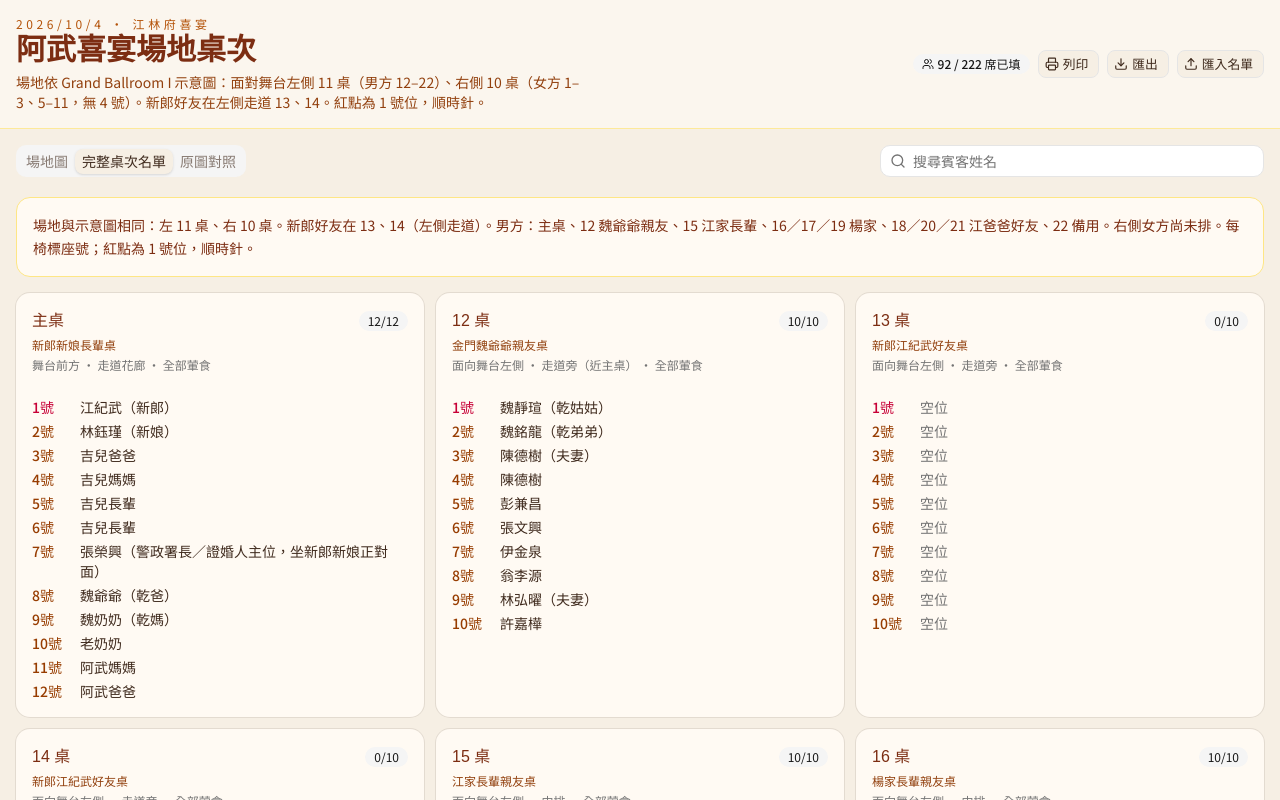
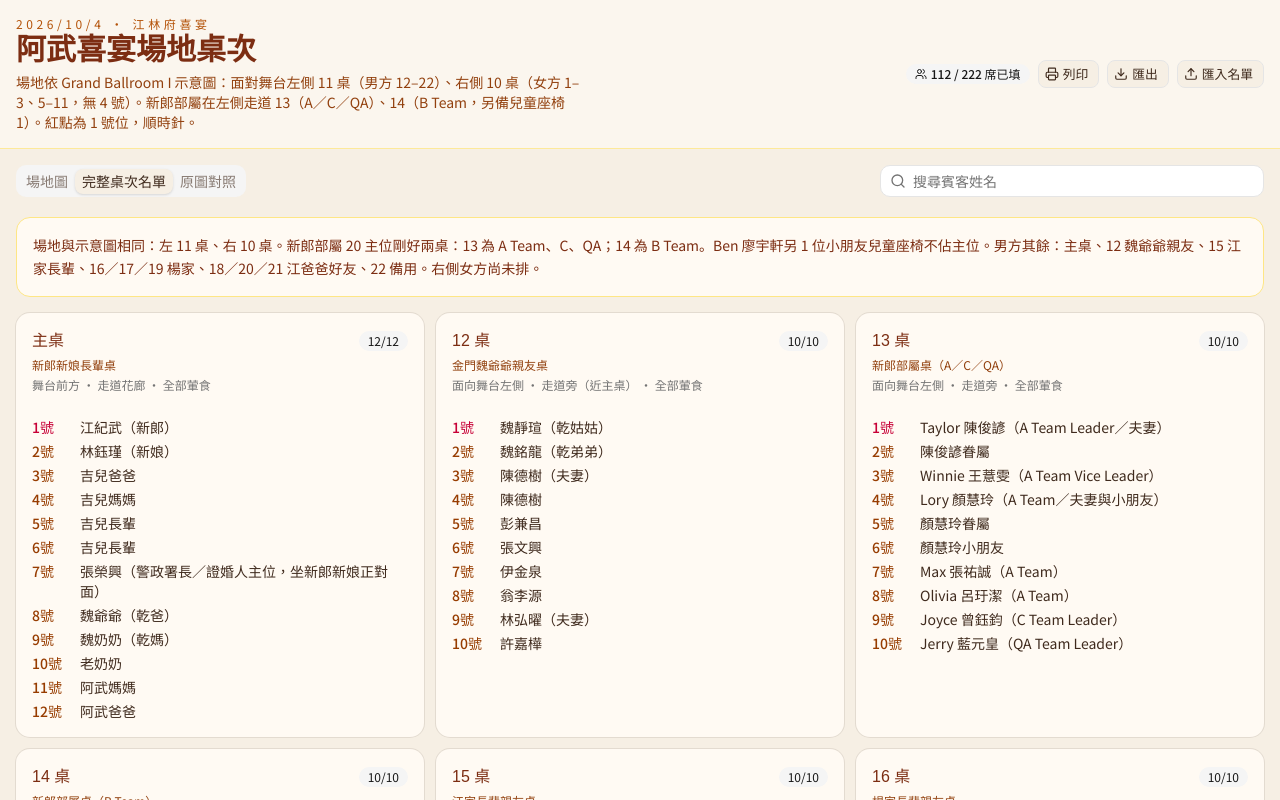
Before and after one commit to g51014/2026-wedding_seating, a Next.js app: page / in a window 1280 px wide. Both pictures are taken after a click on the tab "完整桌次名單". Shown: the top 800 px of the page. Built offline with nearby package versions, Linux system fonts and the light colour scheme.

Commit message:
Seat the groom's team on tables 13 and 14.
A/C/QA fill table 13 and B Team fills table 14 (20 main seats). Note Ben Liao's extra child on a high chair that does not take a main seat.

Co-authored-by: william <william@g5studio.group>

```diff
--- a/index.html
+++ b/index.html
@@ -43,7 +43,7 @@
 <header>
   <div class="sub">2026／10／4 · 江林府 THE GRAND BALLROOM I</div>
   <h1>紀武結婚喜宴場地桌次</h1>
-  <p class="note">場地依 Grand Ballroom I 示意圖：面對舞台<b>左側 11 桌</b>（男方 12–22）、<b>右側 10 桌</b>（女方 1–3、5–11，無 4 號）。新郎好友在左側走道 <b>13、14</b>。每椅標座號，紅點為 1 號位，其餘順時針。主桌 12 席，其餘 10 席。</p>
+  <p class="note">場地依 Grand Ballroom I 示意圖：面對舞台<b>左側 11 桌</b>（男方 12–22）、<b>右側 10 桌</b>（女方 1–3、5–11，無 4 號）。新郎部屬在左側走道 <b>13（A／C／QA）、14（B Team）</b>，20 主位剛好兩桌；14 桌另備兒童座椅 1。每椅標座號，紅點為 1 號位，其餘順時針。主桌 12 席，其餘 10 席。</p>
   <p class="legend"><span class="dot" style="background:#e11d48"></span>1 號位<span class="dot" style="background:#7c2d12"></span>已入座<span class="dot" style="background:#15803d"></span>素食<span class="dot" style="background:#fff7ed;border:1px solid #b45309"></span>空位</p>
 </header>
 <div class="layout">
@@ -68,8 +68,8 @@ const TABLES = [
   {id:"10", label:"10", title:"女方（未排）", seats:10, diet:"", x:920, y:750, zone:"面向舞台右側 · 靠牆"},
   {id:"11", label:"11", title:"女方（未排）", seats:10, diet:"", x:920, y:950, zone:"面向舞台右側 · 靠牆"},
   {id:"12", label:"12", title:"金門魏爺爺親友桌", seats:10, diet:"全部葷食", x:455, y:450, zone:"面向舞台左側 · 走道旁（近主桌）"},
-  {id:"13", label:"13", title:"新郎江紀武好友桌", seats:10, diet:"全部葷食", x:455, y:650, zone:"面向舞台左側 · 走道旁"},
-  {id:"14", label:"14", title:"新郎江紀武好友桌", seats:10, diet:"全部葷食", x:455, y:850, zone:"面向舞台左側 · 走道旁"},
+  {id:"13", label:"13", title:"新郎部屬桌（A／C／QA）", seats:10, diet:"全部葷食", x:455, y:650, zone:"面向舞台左側 · 走道旁"},
+  {id:"14", label:"14", title:"新郎部屬桌（B Team）", seats:10, diet:"全部葷食 · 另備兒童座椅 1（廖宇軒小朋友，不佔主位）", x:455, y:850, zone:"面向舞台左側 · 走道旁"},
   {id:"15", label:"15", title:"江家長輩親友桌", seats:10, diet:"全部葷食", x:325, y:350, zone:"面向舞台左側 · 中排"},
   {id:"16", label:"16", title:"楊家長輩親友桌", seats:10, diet:"全部葷食", x:325, y:550, zone:"面向舞台左側 · 中排"},
   {id:"17", label:"17", title:"楊家長輩親友桌", seats:10, diet:"全部葷食", x:325, y:750, zone:"面向舞台左側 · 中排"},
@@ -90,8 +90,8 @@ const GUESTS = {
   "18":["張國雄（保一總隊長）","劉傳璽（師大教授）","林國平（前國民黨金門主委）","黃維堅（金門消防局科長）夫妻","黃維堅","林存讓（新北市警局警友會）","李晃旭（夫妻）","李晃旭","張榮貴（Ai3智能公司董事長）夫妻","張榮貴"],
   "20":["廖恆裕（桃園市警察局長）","張厚齊（警政署專門委員）·素食","潘志成（警政署督察）","李天文（扶輪社社長）","林茂松（調查局科長退休）","王英郁（高雄同學退休）","揚威孫（天威保全董事長）","曾啟彥（高雄市警局督察）","蔡上機（命理大師）","李承龍（警專教授）"],
   "21":["楊鄉懿（情報局處長）夫妻","楊鄉懿","楊進豐（情報局副處長）","李皇德（利優生醫總經理）","張永辛（利優生醫）","林天福（桃園金門同鄉會長）夫妻","林天福","江志成（智順科技董事長）夫妻","江志成","呂俊翰（金門縣警局金城分局）"],
-  "13":["","","","","","","","","",""],
-  "14":["","","","","","","","","",""]
+  "13":["Taylor 陳俊諺（A Team Leader／夫妻）","陳俊諺眷屬","Winnie 王薏雯（A Team Vice Leader）","Lory 顏慧玲（A Team／夫妻與小朋友）","顏慧玲眷屬","顏慧玲小朋友","Max 張祐誠（A Team）","Olivia 呂玗潔（A Team）","Joyce 曾鈺鈞（C Team Leader）","Jerry 藍元皇（QA Team Leader）"],
+  "14":["Ben 廖宇軒（B Team Leader／夫妻與小朋友）·另1位小朋友兒童座椅不佔主位","廖宇軒眷屬","廖宇軒小朋友","Peggy 石佩玉（B Team Vice Leader）","George 郭建宏（B Team）","Quentina 邱婷圓（B Team）","Allen 王淇生（B Team）","Eva 蔡依雯（B Team／夫妻）","蔡依雯眷屬","Dio 張敬暘（B Team）"]
 };
 function names(id){ return (GUESTS[id] || []).concat(Array(12).fill("")).slice(0, byId(id).seats); }
 function byId(id){ return TABLES.find(t => t.id === id); }
@@ -127,7 +127,7 @@ function draw(){
   svg.innerHTML = `
     <rect width="1100" height="1640" fill="#f6efe4"/>
     <text x="550" y="22" text-anchor="middle" font-size="15" fill="#7c2d12" font-weight="700">1004 江林府喜宴 · The Grand Ballroom I</text>
-    <text x="550" y="38" text-anchor="middle" font-size="9" fill="#92400e">面對舞台左 11 桌（男方）／右 10 桌（女方）　新郎好友 13、14　紅點為 1 號位</text>
+    <text x="550" y="38" text-anchor="middle" font-size="9" fill="#92400e">面對舞台左 11 桌（男方）／右 10 桌（女方）　新郎部屬 13、14　紅點為 1 號位</text>
     <rect x="70" y="36" width="960" height="1210" fill="#f3e6d4" stroke="#7c2d12" stroke-width="3" rx="6"/>
     <rect x="365" y="62" width="370" height="158" fill="#e8c36a" stroke="#92400e" stroke-width="2"/>
     <text x="550" y="88" text-anchor="middle" font-size="11" fill="#7c2d12" font-weight="700">舞台音響 / 地板磁磚</text>
--- a/seating.html
+++ b/seating.html
@@ -43,7 +43,7 @@
 <header>
   <div class="sub">2026／10／4 · 江林府 THE GRAND BALLROOM I</div>
   <h1>紀武結婚喜宴場地桌次</h1>
-  <p class="note">場地依 Grand Ballroom I 示意圖：面對舞台<b>左側 11 桌</b>（男方 12–22）、<b>右側 10 桌</b>（女方 1–3、5–11，無 4 號）。新郎好友在左側走道 <b>13、14</b>。每椅標座號，紅點為 1 號位，其餘順時針。主桌 12 席，其餘 10 席。</p>
+  <p class="note">場地依 Grand Ballroom I 示意圖：面對舞台<b>左側 11 桌</b>（男方 12–22）、<b>右側 10 桌</b>（女方 1–3、5–11，無 4 號）。新郎部屬在左側走道 <b>13（A／C／QA）、14（B Team）</b>，20 主位剛好兩桌；14 桌另備兒童座椅 1。每椅標座號，紅點為 1 號位，其餘順時針。主桌 12 席，其餘 10 席。</p>
   <p class="legend"><span class="dot" style="background:#e11d48"></span>1 號位<span class="dot" style="background:#7c2d12"></span>已入座<span class="dot" style="background:#15803d"></span>素食<span class="dot" style="background:#fff7ed;border:1px solid #b45309"></span>空位</p>
 </header>
 <div class="layout">
@@ -68,8 +68,8 @@ const TABLES = [
   {id:"10", label:"10", title:"女方（未排）", seats:10, diet:"", x:920, y:750, zone:"面向舞台右側 · 靠牆"},
   {id:"11", label:"11", title:"女方（未排）", seats:10, diet:"", x:920, y:950, zone:"面向舞台右側 · 靠牆"},
   {id:"12", label:"12", title:"金門魏爺爺親友桌", seats:10, diet:"全部葷食", x:455, y:450, zone:"面向舞台左側 · 走道旁（近主桌）"},
-  {id:"13", label:"13", title:"新郎江紀武好友桌", seats:10, diet:"全部葷食", x:455, y:650, zone:"面向舞台左側 · 走道旁"},
-  {id:"14", label:"14", title:"新郎江紀武好友桌", seats:10, diet:"全部葷食", x:455, y:850, zone:"面向舞台左側 · 走道旁"},
+  {id:"13", label:"13", title:"新郎部屬桌（A／C／QA）", seats:10, diet:"全部葷食", x:455, y:650, zone:"面向舞台左側 · 走道旁"},
+  {id:"14", label:"14", title:"新郎部屬桌（B Team）", seats:10, diet:"全部葷食 · 另備兒童座椅 1（廖宇軒小朋友，不佔主位）", x:455, y:850, zone:"面向舞台左側 · 走道旁"},
   {id:"15", label:"15", title:"江家長輩親友桌", seats:10, diet:"全部葷食", x:325, y:350, zone:"面向舞台左側 · 中排"},
   {id:"16", label:"16", title:"楊家長輩親友桌", seats:10, diet:"全部葷食", x:325, y:550, zone:"面向舞台左側 · 中排"},
   {id:"17", label:"17", title:"楊家長輩親友桌", seats:10, diet:"全部葷食", x:325, y:750, zone:"面向舞台左側 · 中排"},
@@ -90,8 +90,8 @@ const GUESTS = {
   "18":["張國雄（保一總隊長）","劉傳璽（師大教授）","林國平（前國民黨金門主委）","黃維堅（金門消防局科長）夫妻","黃維堅","林存讓（新北市警局警友會）","李晃旭（夫妻）","李晃旭","張榮貴（Ai3智能公司董事長）夫妻","張榮貴"],
   "20":["廖恆裕（桃園市警察局長）","張厚齊（警政署專門委員）·素食","潘志成（警政署督察）","李天文（扶輪社社長）","林茂松（調查局科長退休）","王英郁（高雄同學退休）","揚威孫（天威保全董事長）","曾啟彥（高雄市警局督察）","蔡上機（命理大師）","李承龍（警專教授）"],
   "21":["楊鄉懿（情報局處長）夫妻","楊鄉懿","楊進豐（情報局副處長）","李皇德（利優生醫總經理）","張永辛（利優生醫）","林天福（桃園金門同鄉會長）夫妻","林天福","江志成（智順科技董事長）夫妻","江志成","呂俊翰（金門縣警局金城分局）"],
-  "13":["","","","","","","","","",""],
-  "14":["","","","","","","","","",""]
+  "13":["Taylor 陳俊諺（A Team Leader／夫妻）","陳俊諺眷屬","Winnie 王薏雯（A Team Vice Leader）","Lory 顏慧玲（A Team／夫妻與小朋友）","顏慧玲眷屬","顏慧玲小朋友","Max 張祐誠（A Team）","Olivia 呂玗潔（A Team）","Joyce 曾鈺鈞（C Team Leader）","Jerry 藍元皇（QA Team Leader）"],
+  "14":["Ben 廖宇軒（B Team Leader／夫妻與小朋友）·另1位小朋友兒童座椅不佔主位","廖宇軒眷屬","廖宇軒小朋友","Peggy 石佩玉（B Team Vice Leader）","George 郭建宏（B Team）","Quentina 邱婷圓（B Team）","Allen 王淇生（B Team）","Eva 蔡依雯（B Team／夫妻）","蔡依雯眷屬","Dio 張敬暘（B Team）"]
 };
 function names(id){ return (GUESTS[id] || []).concat(Array(12).fill("")).slice(0, byId(id).seats); }
 function byId(id){ return TABLES.find(t => t.id === id); }
@@ -127,7 +127,7 @@ function draw(){
   svg.innerHTML = `
     <rect width="1100" height="1640" fill="#f6efe4"/>
     <text x="550" y="22" text-anchor="middle" font-size="15" fill="#7c2d12" font-weight="700">1004 江林府喜宴 · The Grand Ballroom I</text>
-    <text x="550" y="38" text-anchor="middle" font-size="9" fill="#92400e">面對舞台左 11 桌（男方）／右 10 桌（女方）　新郎好友 13、14　紅點為 1 號位</text>
+    <text x="550" y="38" text-anchor="middle" font-size="9" fill="#92400e">面對舞台左 11 桌（男方）／右 10 桌（女方）　新郎部屬 13、14　紅點為 1 號位</text>
     <rect x="70" y="36" width="960" height="1210" fill="#f3e6d4" stroke="#7c2d12" stroke-width="3" rx="6"/>
     <rect x="365" y="62" width="370" height="158" fill="#e8c36a" stroke="#92400e" stroke-width="2"/>
     <text x="550" y="88" text-anchor="middle" font-size="11" fill="#7c2d12" font-weight="700">舞台音響 / 地板磁磚</text>
--- a/src/components/floor-plan.tsx
+++ b/src/components/floor-plan.tsx
@@ -81,7 +81,7 @@ export function FloorPlan({ guests, selectedId, matched, onSelect, idPrefix = "l
         1004 江林府喜宴 · The Grand Ballroom I
       </text>
       <text x={LAYOUT.width / 2} y={38} textAnchor="middle" fontSize="9" fill="#92400e">
-        面對舞台左 11 桌（男方）／右 10 桌（女方）　新郎好友 13、14　紅點為 1 號位
+        面對舞台左 11 桌（男方）／右 10 桌（女方）　新郎部屬 13、14　紅點為 1 號位
       </text>
 
       <rect
--- a/src/components/wedding-app.tsx
+++ b/src/components/wedding-app.tsx
@@ -68,7 +68,7 @@ export function WeddingApp() {
               阿武喜宴場地桌次
             </h1>
             <p className="mt-1 max-w-xl text-sm text-[#92400e]">
-              場地依 Grand Ballroom I 示意圖：面對舞台左側 11 桌（男方 12–22）、右側 10 桌（女方 1–3、5–11，無 4 號）。新郎好友在左側走道 13、14。紅點為 1 號位，順時針。
+              場地依 Grand Ballroom I 示意圖：面對舞台左側 11 桌（男方 12–22）、右側 10 桌（女方 1–3、5–11，無 4 號）。新郎部屬在左側走道 13（A／C／QA）、14（B Team，另備兒童座椅 1）。紅點為 1 號位，順時針。
             </p>
           </div>
           <div className="flex flex-wrap items-center gap-2">
@@ -201,7 +201,7 @@ export function WeddingApp() {
 
           <TabsContent value="roster" className="print:hidden">
             <div className="mb-4 rounded-xl border border-amber-200 bg-[#fffaf3] p-4 text-sm leading-relaxed text-[#7c2d12]">
-              場地與示意圖相同：左 11 桌、右 10 桌。新郎好友在 13、14（左側走道）。男方：主桌、12 魏爺爺親友、15 江家長輩、16／17／19 楊家、18／20／21 江爸爸好友、22 備用。右側女方尚未排。每椅標座號；紅點為 1 號位，順時針。
+              場地與示意圖相同：左 11 桌、右 10 桌。新郎部屬 20 主位剛好兩桌：13 為 A Team、C、QA；14 為 B Team。Ben 廖宇軒另 1 位小朋友兒童座椅不佔主位。男方其餘：主桌、12 魏爺爺親友、15 江家長輩、16／17／19 楊家、18／20／21 江爸爸好友、22 備用。右側女方尚未排。
             </div>
             <RosterList
               guests={guests}
--- a/src/data/guests.ts
+++ b/src/data/guests.ts
@@ -18,7 +18,7 @@ export const WORD_TO_VENUE: Record<string, string> = {
   "11": "14",
 }
 
-/** 男方確認版桌次（V2／1150828）。鍵為 Word 原桌號；第 10、11 桌名單尚未填入。 */
+/** 男方確認版桌次（V2／1150828）。鍵為 Word 原桌號。第 10、11 桌為新郎部屬（場地 13、14）。 */
 export const WORD_GUESTS: Record<string, string[]> = {
   head: [
     "江紀武（新郎）",
@@ -130,8 +130,30 @@ export const WORD_GUESTS: Record<string, string[]> = {
     "江志成",
     "呂俊翰（金門縣警局金城分局）",
   ],
-  "10": ["", "", "", "", "", "", "", "", "", ""],
-  "11": ["", "", "", "", "", "", "", "", "", ""],
+  "10": [
+    "Taylor 陳俊諺（A Team Leader／夫妻）",
+    "陳俊諺眷屬",
+    "Winnie 王薏雯（A Team Vice Leader）",
+    "Lory 顏慧玲（A Team／夫妻與小朋友）",
+    "顏慧玲眷屬",
+    "顏慧玲小朋友",
+    "Max 張祐誠（A Team）",
+    "Olivia 呂玗潔（A Team）",
+    "Joyce 曾鈺鈞（C Team Leader）",
+    "Jerry 藍元皇（QA Team Leader）",
+  ],
+  "11": [
+    "Ben 廖宇軒（B Team Leader／夫妻與小朋友）·另1位小朋友兒童座椅不佔主位",
+    "廖宇軒眷屬",
+    "廖宇軒小朋友",
+    "Peggy 石佩玉（B Team Vice Leader）",
+    "George 郭建宏（B Team）",
+    "Quentina 邱婷圓（B Team）",
+    "Allen 王淇生（B Team）",
+    "Eva 蔡依雯（B Team／夫妻）",
+    "蔡依雯眷屬",
+    "Dio 張敬暘（B Team）",
+  ],
 }
 
 export function defaultGuests() {
--- a/src/data/venue.ts
+++ b/src/data/venue.ts
@@ -64,8 +64,8 @@ export const TABLES: TableDef[] = [
   { id: "10", label: "10", title: "女方（未排）", seats: 10, diet: "", x: 920, y: 750, side: "stage-right", zone: "面向舞台右側 · 靠牆" },
   { id: "11", label: "11", title: "女方（未排）", seats: 10, diet: "", x: 920, y: 950, side: "stage-right", zone: "面向舞台右側 · 靠牆" },
   { id: "12", label: "12", title: "金門魏爺爺親友桌", seats: 10, diet: "全部葷食", x: 455, y: 450, side: "stage-left", zone: "面向舞台左側 · 走道旁（近主桌）" },
-  { id: "13", label: "13", title: "新郎江紀武好友桌", seats: 10, diet: "全部葷食", x: 455, y: 650, side: "stage-left", zone: "面向舞台左側 · 走道旁" },
-  { id: "14", label: "14", title: "新郎江紀武好友桌", seats: 10, diet: "全部葷食", x: 455, y: 850, side: "stage-left", zone: "面向舞台左側 · 走道旁" },
+  { id: "13", label: "13", title: "新郎部屬桌（A／C／QA）", seats: 10, diet: "全部葷食", x: 455, y: 650, side: "stage-left", zone: "面向舞台左側 · 走道旁" },
+  { id: "14", label: "14", title: "新郎部屬桌（B Team）", seats: 10, diet: "全部葷食 · 另備兒童座椅 1（廖宇軒小朋友，不佔主位）", x: 455, y: 850, side: "stage-left", zone: "面向舞台左側 · 走道旁" },
   { id: "15", label: "15", title: "江家長輩親友桌", seats: 10, diet: "全部葷食", x: 325, y: 350, side: "stage-left", zone: "面向舞台左側 · 中排" },
   { id: "16", label: "16", title: "楊家長輩親友桌", seats: 10, diet: "全部葷食", x: 325, y: 550, side: "stage-left", zone: "面向舞台左側 · 中排" },
   { id: "17", label: "17", title: "楊家長輩親友桌", seats: 10, diet: "全部葷食", x: 325, y: 750, side: "stage-left", zone: "面向舞台左側 · 中排" },
--- a/src/lib/seating.ts
+++ b/src/lib/seating.ts
@@ -5,7 +5,7 @@ import { useCallback, useSyncExternalStore } from "react"
 import { defaultGuests } from "@/data/guests"
 import { emptyGuests, TABLE_ORDER, tableById, TABLES } from "@/data/venue"
 
-const STORAGE_KEY = "awu-wedding-seating-v3"
+const STORAGE_KEY = "awu-wedding-seating-v4"
 const listeners = new Set<() => void>()
 const defaultSnapshot = defaultGuests()
 let memory: GuestMap | null = null
--- a/阿武喜宴場地桌次.html
+++ b/阿武喜宴場地桌次.html
@@ -43,7 +43,7 @@
 <header>
   <div class="sub">2026／10／4 · 江林府 THE GRAND BALLROOM I</div>
   <h1>紀武結婚喜宴場地桌次</h1>
-  <p class="note">場地依 Grand Ballroom I 示意圖：面對舞台<b>左側 11 桌</b>（男方 12–22）、<b>右側 10 桌</b>（女方 1–3、5–11，無 4 號）。新郎好友在左側走道 <b>13、14</b>。每椅標座號，紅點為 1 號位，其餘順時針。主桌 12 席，其餘 10 席。</p>
+  <p class="note">場地依 Grand Ballroom I 示意圖：面對舞台<b>左側 11 桌</b>（男方 12–22）、<b>右側 10 桌</b>（女方 1–3、5–11，無 4 號）。新郎部屬在左側走道 <b>13（A／C／QA）、14（B Team）</b>，20 主位剛好兩桌；14 桌另備兒童座椅 1。每椅標座號，紅點為 1 號位，其餘順時針。主桌 12 席，其餘 10 席。</p>
   <p class="legend"><span class="dot" style="background:#e11d48"></span>1 號位<span class="dot" style="background:#7c2d12"></span>已入座<span class="dot" style="background:#15803d"></span>素食<span class="dot" style="background:#fff7ed;border:1px solid #b45309"></span>空位</p>
 </header>
 <div class="layout">
@@ -68,8 +68,8 @@ const TABLES = [
   {id:"10", label:"10", title:"女方（未排）", seats:10, diet:"", x:920, y:750, zone:"面向舞台右側 · 靠牆"},
   {id:"11", label:"11", title:"女方（未排）", seats:10, diet:"", x:920, y:950, zone:"面向舞台右側 · 靠牆"},
   {id:"12", label:"12", title:"金門魏爺爺親友桌", seats:10, diet:"全部葷食", x:455, y:450, zone:"面向舞台左側 · 走道旁（近主桌）"},
-  {id:"13", label:"13", title:"新郎江紀武好友桌", seats:10, diet:"全部葷食", x:455, y:650, zone:"面向舞台左側 · 走道旁"},
-  {id:"14", label:"14", title:"新郎江紀武好友桌", seats:10, diet:"全部葷食", x:455, y:850, zone:"面向舞台左側 · 走道旁"},
+  {id:"13", label:"13", title:"新郎部屬桌（A／C／QA）", seats:10, diet:"全部葷食", x:455, y:650, zone:"面向舞台左側 · 走道旁"},
+  {id:"14", label:"14", title:"新郎部屬桌（B Team）", seats:10, diet:"全部葷食 · 另備兒童座椅 1（廖宇軒小朋友，不佔主位）", x:455, y:850, zone:"面向舞台左側 · 走道旁"},
   {id:"15", label:"15", title:"江家長輩親友桌", seats:10, diet:"全部葷食", x:325, y:350, zone:"面向舞台左側 · 中排"},
   {id:"16", label:"16", title:"楊家長輩親友桌", seats:10, diet:"全部葷食", x:325, y:550, zone:"面向舞台左側 · 中排"},
   {id:"17", label:"17", title:"楊家長輩親友桌", seats:10, diet:"全部葷食", x:325, y:750, zone:"面向舞台左側 · 中排"},
@@ -90,8 +90,8 @@ const GUESTS = {
   "18":["張國雄（保一總隊長）","劉傳璽（師大教授）","林國平（前國民黨金門主委）","黃維堅（金門消防局科長）夫妻","黃維堅","林存讓（新北市警局警友會）","李晃旭（夫妻）","李晃旭","張榮貴（Ai3智能公司董事長）夫妻","張榮貴"],
   "20":["廖恆裕（桃園市警察局長）","張厚齊（警政署專門委員）·素食","潘志成（警政署督察）","李天文（扶輪社社長）","林茂松（調查局科長退休）","王英郁（高雄同學退休）","揚威孫（天威保全董事長）","曾啟彥（高雄市警局督察）","蔡上機（命理大師）","李承龍（警專教授）"],
   "21":["楊鄉懿（情報局處長）夫妻","楊鄉懿","楊進豐（情報局副處長）","李皇德（利優生醫總經理）","張永辛（利優生醫）","林天福（桃園金門同鄉會長）夫妻","林天福","江志成（智順科技董事長）夫妻","江志成","呂俊翰（金門縣警局金城分局）"],
-  "13":["","","","","","","","","",""],
-  "14":["","","","","","","","","",""]
+  "13":["Taylor 陳俊諺（A Team Leader／夫妻）","陳俊諺眷屬","Winnie 王薏雯（A Team Vice Leader）","Lory 顏慧玲（A Team／夫妻與小朋友）","顏慧玲眷屬","顏慧玲小朋友","Max 張祐誠（A Team）","Olivia 呂玗潔（A Team）","Joyce 曾鈺鈞（C Team Leader）","Jerry 藍元皇（QA Team Leader）"],
+  "14":["Ben 廖宇軒（B Team Leader／夫妻與小朋友）·另1位小朋友兒童座椅不佔主位","廖宇軒眷屬","廖宇軒小朋友","Peggy 石佩玉（B Team Vice Leader）","George 郭建宏（B Team）","Quentina 邱婷圓（B Team）","Allen 王淇生（B Team）","Eva 蔡依雯（B Team／夫妻）","蔡依雯眷屬","Dio 張敬暘（B Team）"]
 };
 function names(id){ return (GUESTS[id] || []).concat(Array(12).fill("")).slice(0, byId(id).seats); }
 function byId(id){ return TABLES.find(t => t.id === id); }
@@ -127,7 +127,7 @@ function draw(){
   svg.innerHTML = `
     <rect width="1100" height="1640" fill="#f6efe4"/>
     <text x="550" y="22" text-anchor="middle" font-size="15" fill="#7c2d12" font-weight="700">1004 江林府喜宴 · The Grand Ballroom I</text>
-    <text x="550" y="38" text-anchor="middle" font-size="9" fill="#92400e">面對舞台左 11 桌（男方）／右 10 桌（女方）　新郎好友 13、14　紅點為 1 號位</text>
+    <text x="550" y="38" text-anchor="middle" font-size="9" fill="#92400e">面對舞台左 11 桌（男方）／右 10 桌（女方）　新郎部屬 13、14　紅點為 1 號位</text>
     <rect x="70" y="36" width="960" height="1210" fill="#f3e6d4" stroke="#7c2d12" stroke-width="3" rx="6"/>
     <rect x="365" y="62" width="370" height="158" fill="#e8c36a" stroke="#92400e" stroke-width="2"/>
     <text x="550" y="88" text-anchor="middle" font-size="11" fill="#7c2d12" font-weight="700">舞台音響 / 地板磁磚</text>
```
Also changed, not shown: 1 other file (tests, documents, lock files or other folders).
